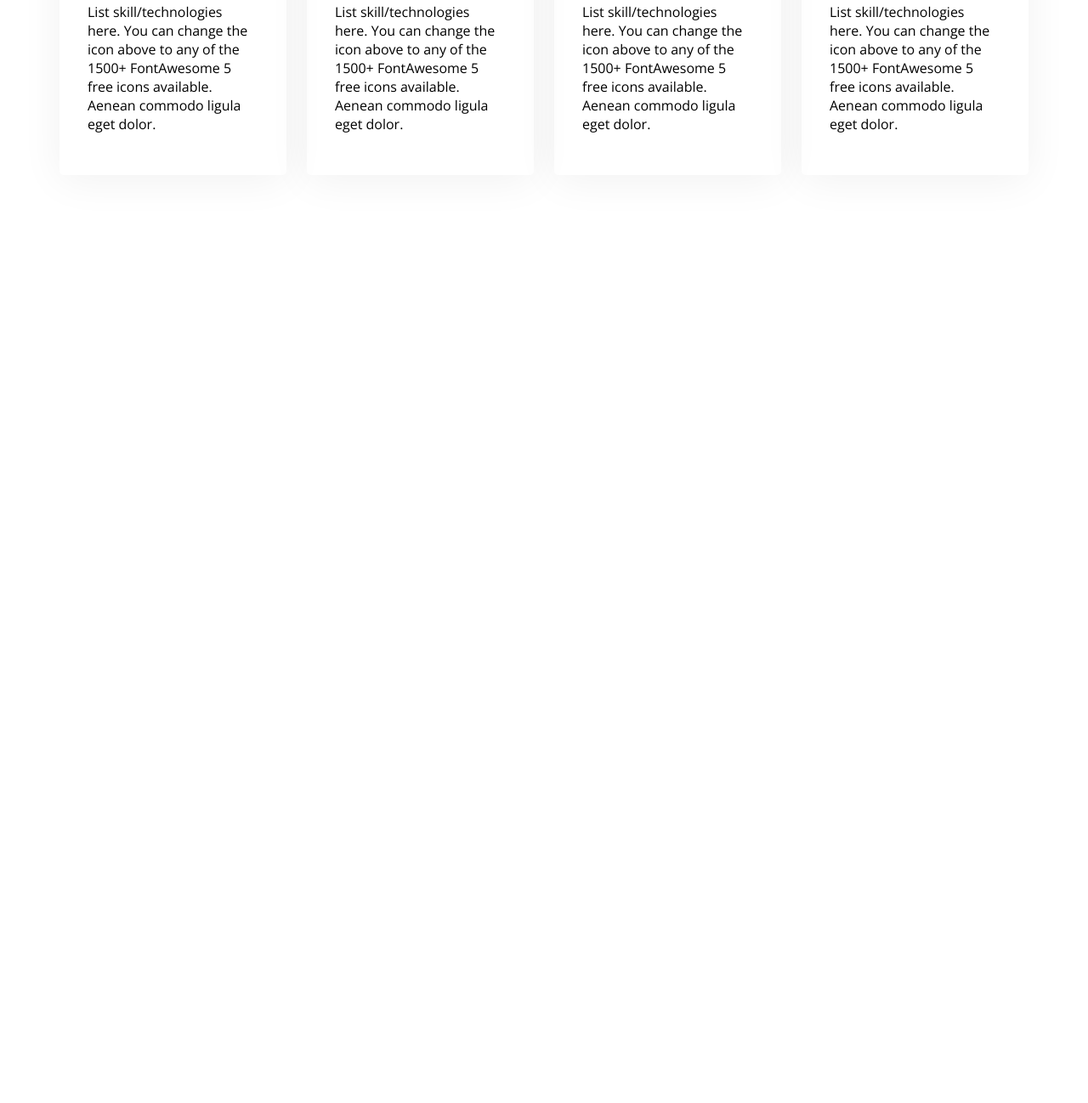
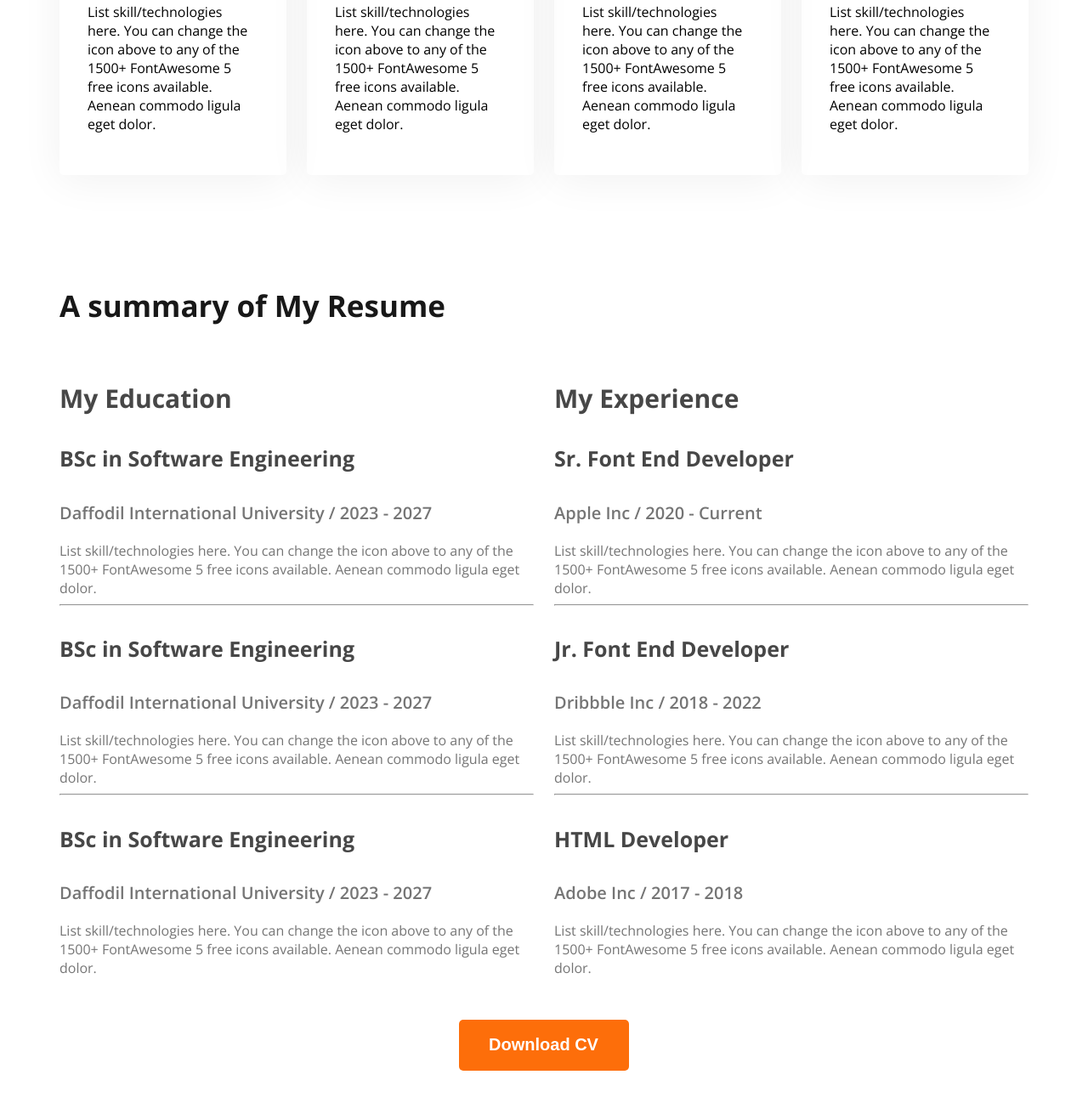
Before and after one commit to limonreza/web-dev-portfolio, a plain HTML site: page index.html in a window 1280 px wide. Shown: the part 2535-3833 px from the top of the page at 85% size. Before the commit the page ends 2871 px from the top, so only its background shows below. Drawn offline with nearby package versions, Linux system fonts and the light colour scheme.

Commit message:
added my education, experience, download-button

```diff
--- a/index.html
+++ b/index.html
@@ -84,7 +84,62 @@
                     <p class="skill-description">List skill/technologies here. You can change the icon above to any of the 1500+ FontAwesome 5 free icons available. Aenean commodo ligula eget dolor.</p>
                 </div>
             </div>
+         </section>
 
+         <section class="resume">
+            <h3 class="section-title">A summary of My Resume</h3>
+            <div class="resume-container">
+               <!--  .resume-column*2>h3.resume-column-title+.experience*3>h4.experience-title+h5.experience-sub-title+.experience-description -->
+               <div class="resume-column">
+                <h3 class="resume-column-title">My Education</h3>
+                <div class="experience">
+                    <h4 class="experience-title">BSc in Software Engineering</h4>
+                    <h5 class="experience-sub-title">Daffodil International University / 2023 - 2027</h5>
+                    <div class="experience-description">List skill/technologies here. You can change the icon above
+                        to any of the 1500+ FontAwesome 5 free icons available. Aenean commodo ligula eget dolor.</div>
+                </div>
+                <hr>
+                <div class="experience">
+                    <h4 class="experience-title">BSc in Software Engineering</h4>
+                    <h5 class="experience-sub-title">Daffodil International University / 2023 - 2027</h5>
+                    <div class="experience-description">List skill/technologies here. You can change the icon above
+                        to any of the 1500+ FontAwesome 5 free icons available. Aenean commodo ligula eget dolor.</div>
+                </div>
+                <hr>
+                <div class="experience">
+                    <h4 class="experience-title">BSc in Software Engineering</h4>
+                    <h5 class="experience-sub-title">Daffodil International University / 2023 - 2027</h5>
+                    <div class="experience-description">List skill/technologies here. You can change the icon above
+                        to any of the 1500+ FontAwesome 5 free icons available. Aenean commodo ligula eget dolor.</div>
+                </div>
+               </div>
+               <div class="resume-column">
+                <h3 class="resume-column-title">My Experience</h3>
+                <div class="experience">
+                    <h4 class="experience-title">Sr. Font End Developer</h4>
+                    <h5 class="experience-sub-title">Apple Inc / 2020 - Current</h5>
+                    <div class="experience-description">List skill/technologies here. You can change the icon above
+                        to any of the 1500+ FontAwesome 5 free icons available. Aenean commodo ligula eget dolor.</div>
+                </div>
+                <hr>
+                <div class="experience">
+                    <h4 class="experience-title">Jr. Font End Developer</h4>
+                    <h5 class="experience-sub-title">Dribbble Inc / 2018 - 2022</h5>
+                    <div class="experience-description">List skill/technologies here. You can change the icon above
+                        to any of the 1500+ FontAwesome 5 free icons available. Aenean commodo ligula eget dolor.</div>
+                </div>
+                <hr>
+                <div class="experience">
+                    <h4 class="experience-title">HTML Developer</h4>
+                    <h5 class="experience-sub-title">Adobe Inc / 2017 - 2018</h5>
+                    <div class="experience-description">List skill/technologies here. You can change the icon above
+                        to any of the 1500+ FontAwesome 5 free icons available. Aenean commodo ligula eget dolor.</div>
+                </div>
+               </div>
+            </div>
+            <div class="text-center resume-download-cv">
+                <button class="btn-primary">Download CV</button>
+            </div>
          </section>
     </main>
     <footer>
--- a/styles/portfolio.css
+++ b/styles/portfolio.css
@@ -176,3 +176,37 @@
     box-shadow: 0px 6px 50px 0px rgba(0, 0, 0, 0.06);
     border-radius: 5px;
 }
+
+
+/* resume section style */
+.resume-container{
+    display: flex;
+    gap: 24px;
+}
+
+.resume-column-title{
+    font-size: 30px;
+    font-weight: bold;
+    color: #474747;
+}
+
+.experience-title{
+    font-size: 25px;
+    font-weight: bold;
+    color: #474747;
+}
+
+.experience-sub-title{
+    font-size: 20px;
+    color: #757575;
+    font-weight: 600;
+    margin-bottom: 20px;
+}
+
+.experience-description{
+    color: #757575;
+}
+
+.resume-download-cv{
+    margin-top: 50px;
+}
```
